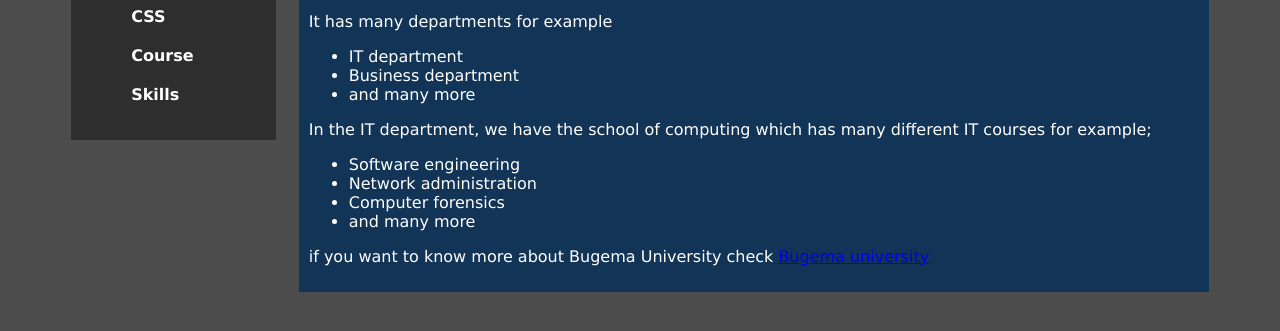
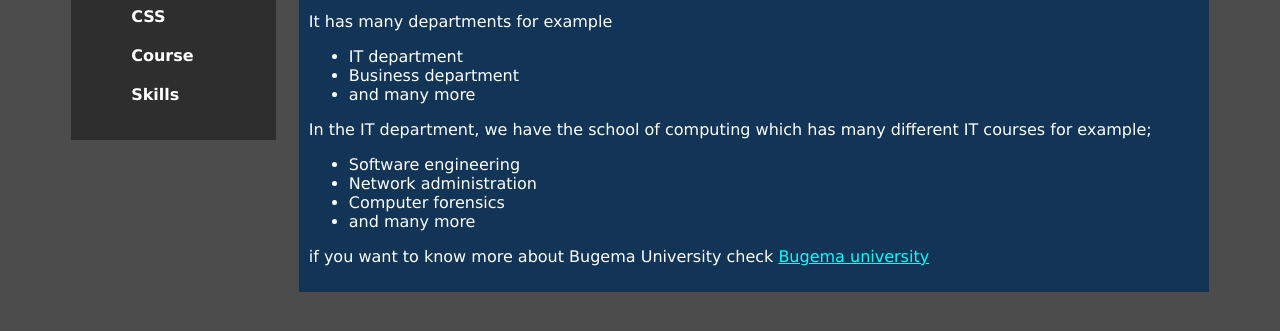
Before and after one commit to otim2/midsem-makeup, a plain HTML site: page index.html in a window 1280 px wide. Shown: the part 141-472 px from the top of the page. Drawn offline with Linux system fonts and the light colour scheme.

Commit message:
Update index.html

```diff
--- a/index.html
+++ b/index.html
@@ -36,7 +36,7 @@
                 <li>Computer forensics</li>
                 <li>and many more</li>
             </ul>
-            <p>if you want to know more about Bugema University check <a href="https://bugemauniv.ac.ug/">Bugema university</a></p>
+            <p>if you want to know more about Bugema University check <a href="https://bugemauniv.ac.ug/" style="color: cyan;">Bugema university</a></p>
         </div>
     </div>
 </body>
```
